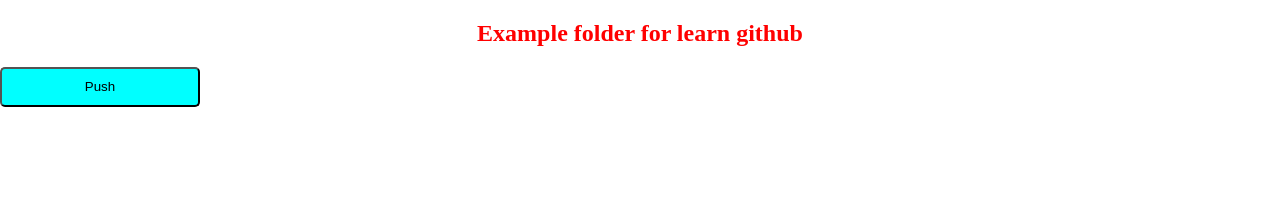
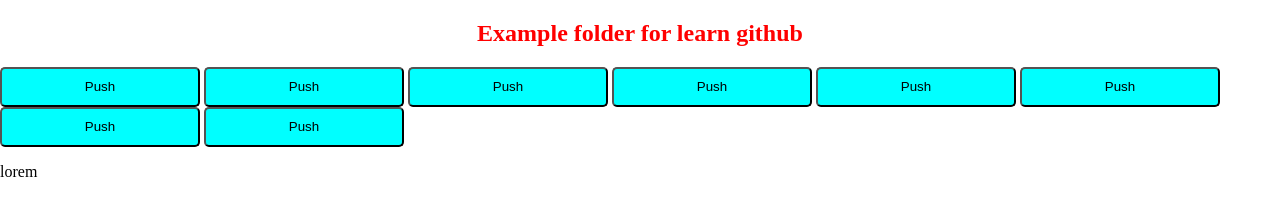
Before and after one commit to Umaraliyevna/exampleGit, a plain HTML site: page index.html in a window 1280 px wide. Drawn offline with Linux system fonts and the light colour scheme.

```diff
--- a/index.html
+++ b/index.html
@@ -9,5 +9,13 @@
 <body>
     <h2>Example folder for learn github</h2>
     <button>Push</button>
+    <button>Push</button>
+    <button>Push</button>
+    <button>Push</button>
+    <button>Push</button>
+    <button>Push</button>
+    <button>Push</button>
+    <button>Push</button>
+    <p>lorem</p>
 </body>
 </html>
```
